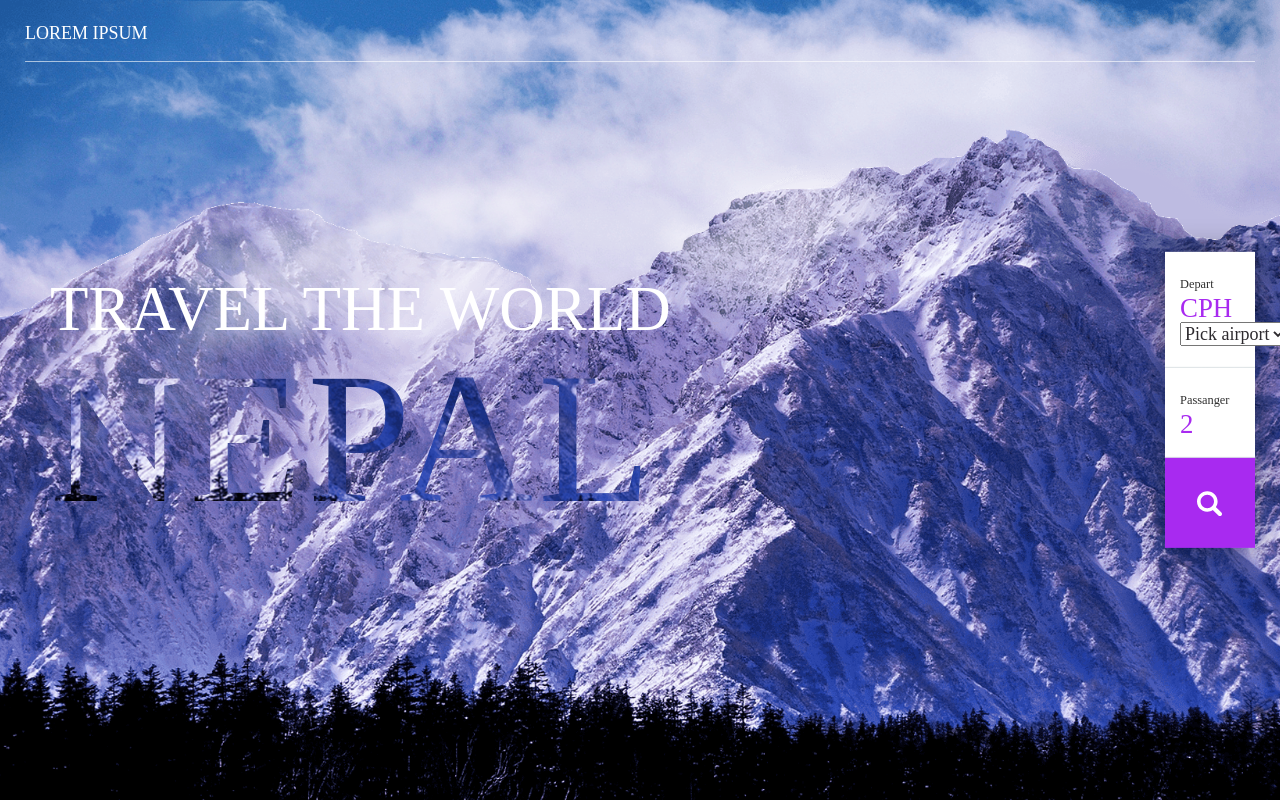
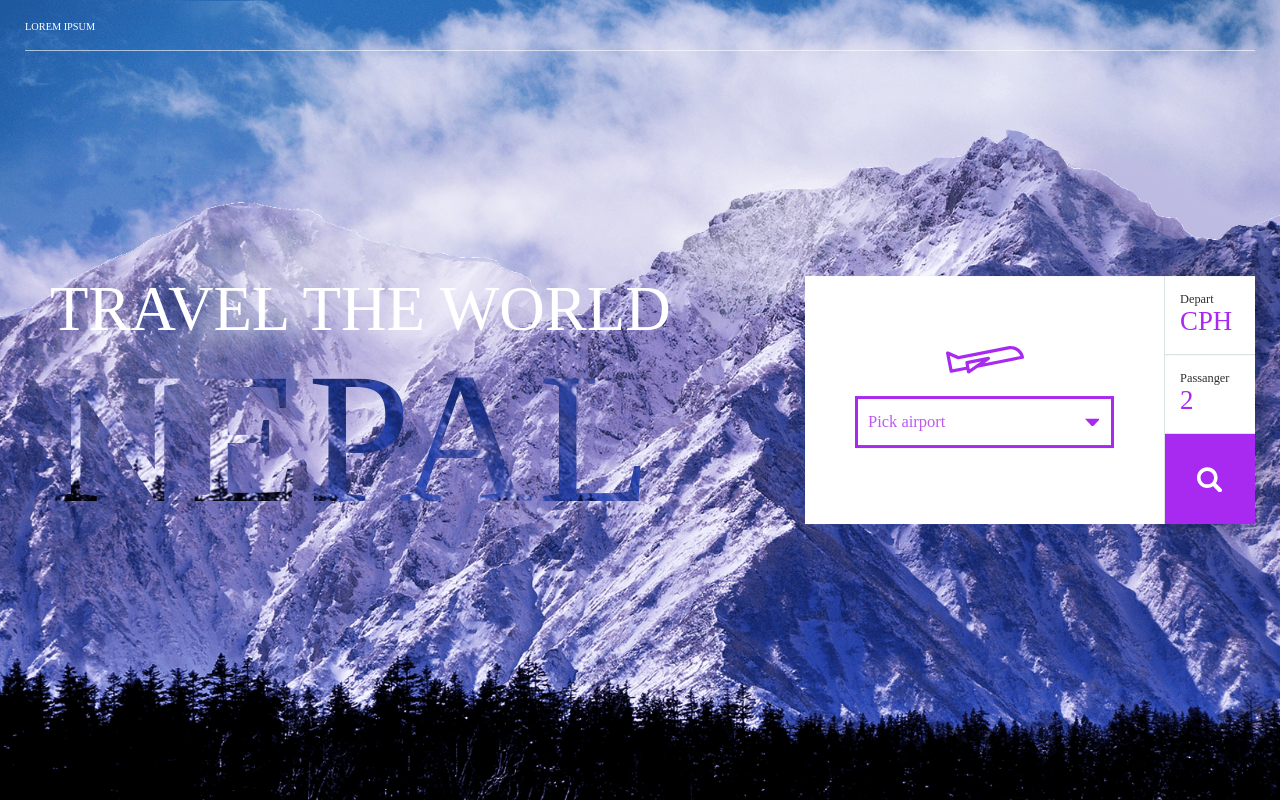
Before and after one commit to Antonranestam/elastic-donut, a website: page index.html in a window 1280 px wide. Drawn offline with Linux system fonts and the light colour scheme; a small style sheet from the web is missing.

Commit message:
Markup & styling of pick airport.

```diff
--- a/index.html
+++ b/index.html
@@ -36,14 +36,13 @@
       <h4>CPH</h4>
 
       <div class="filter__button__popup">
-        <span class="filter__button__popup__graphic-one"></span>
+        <div class="filter__button__popup__inner">
+          <span class="filter__button__popup__graphic-one"></span>
 
-        <div class="select-wrapper">
-          <select>
-            <option>Pick airport</option>
-          </select>
+          <div class="select-wrapper">
+            <span class="select">Pick airport</span>
+          </div>
         </div>
-
       </div>
     </button>
 
--- /dev/null
+++ b/scss/components/_select.scss
@@ -0,0 +1,33 @@
+.select {
+  @include font-size($input-text, 1);
+  padding: 15px 10px;
+  border: 3px solid $purple;
+  font-family: $futura-medium;
+  text-align: left;
+  border-radius: 0;
+  width: 100%;
+  -webkit-appearance: none;
+  background-color: transparent;
+  color: lighten($purple, 10%);
+  display: block;
+
+  &:focus {
+    box-shadow: 0 0 5px rgba(0, 0, 0, .3);
+    outline: 0;
+  }
+}
+
+.select-wrapper {
+  position: relative;
+
+  &:after {
+    @include svg-bg(sprite, $background-position: 0 -100px);
+    width: 14px;
+    height: 10px;
+    content: '';
+    display: block;
+    position: absolute;
+    right: 15px;
+    top: 20px;
+  }
+}
--- /dev/null
+++ b/scss/components/button/_disabled.scss
@@ -0,0 +1,9 @@
+:disabled {
+  opacity: .2;
+  cursor: not-allowed;
+}
+
+.disabled * {
+  opacity: .4;
+  cursor: not-allowed;
+}
--- a/scss/components/_filter-button.scss
+++ b/scss/components/button/_filter-button.scss
@@ -18,3 +18,16 @@
     color: $purple;
   }
 }
+
+// Popupo from filter button
+.filter__button__popup {
+  position: absolute;
+  left: -360px;
+  width: 360px;
+  top: 0;
+  bottom: 0;
+  background: $white;
+  border-right: 1px solid $light-hr;
+  padding: 50px;
+  text-align: center;
+}
--- /dev/null
+++ b/scss/elements/_airport-picker.scss
@@ -0,0 +1,12 @@
+// Airplane graphic for picker
+.filter__button__popup__graphic-one {
+  @include svg-bg(sprite);
+  width: 78px;
+  height: 30px;
+  display: block;
+  margin: 0 auto 20px;
+}
+
+.filter__button__popup__inner {
+  margin: 20px 0 0;
+}
--- a/scss/utils/_variables.scss
+++ b/scss/utils/_variables.scss
@@ -4,7 +4,7 @@ $gutter: golden-ratio(20px, 1);
 $max-width: 1180px;
 
 // Base font-size and line-height
-$base-font-size: 18px;
+$base-font-size: 1.8;
 $base-line-height: 1.45;
 
 // Visual grid that can be used if neat helpers is activated
@@ -37,5 +37,6 @@ $heading-two: 4.5;
 $heading-three: 3.2;
 $heading-four: 1.8;
 $paragraph: 1.8;
+$input-text: 1.6;
 $small: 1.2;
 $filter-text: 2.6;
```
Also changed, not shown: dist/css/main.css, scss/components/button/_filter-search.scss (renamed from scss/components/_filter-search.scss).
